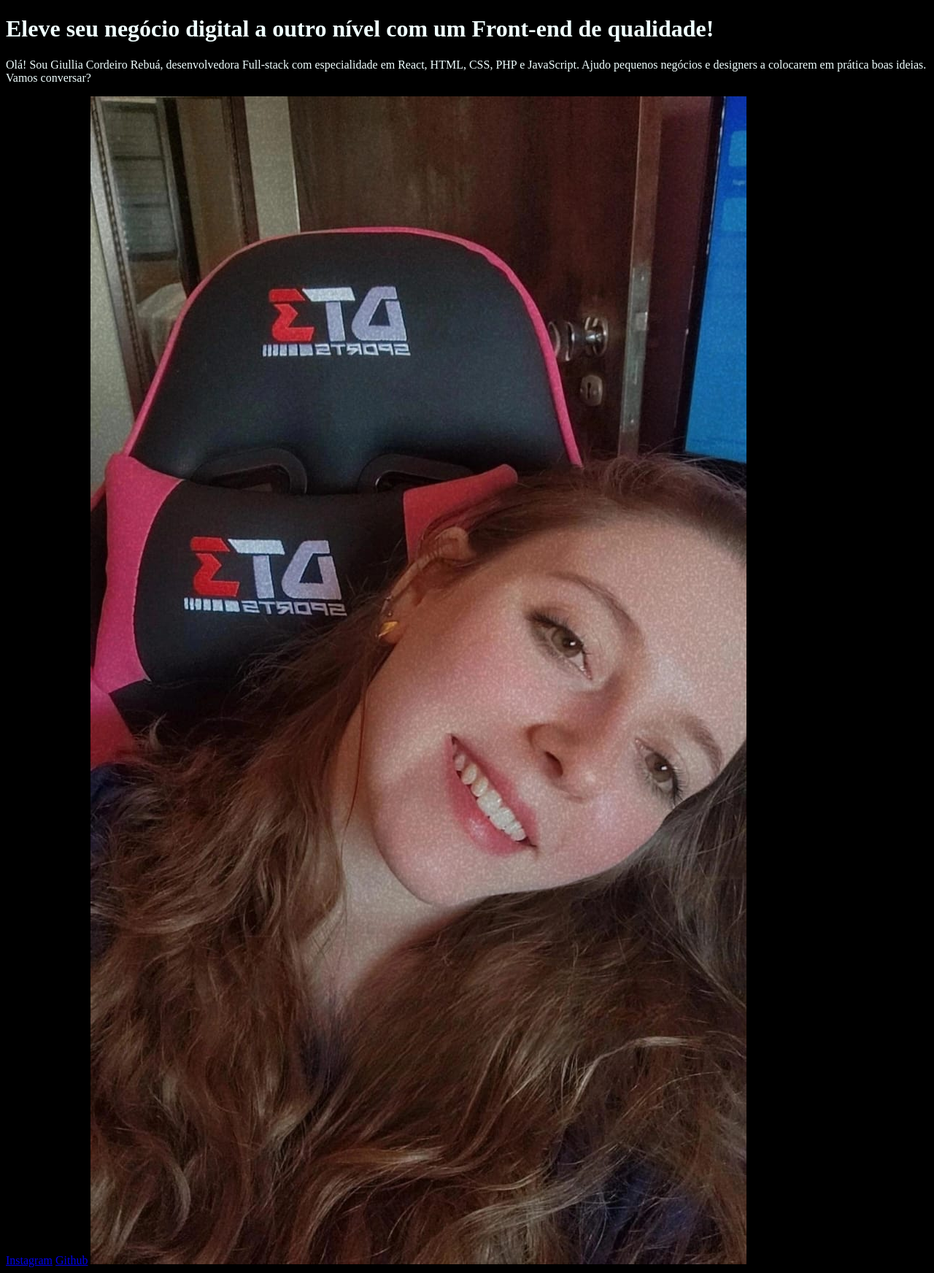
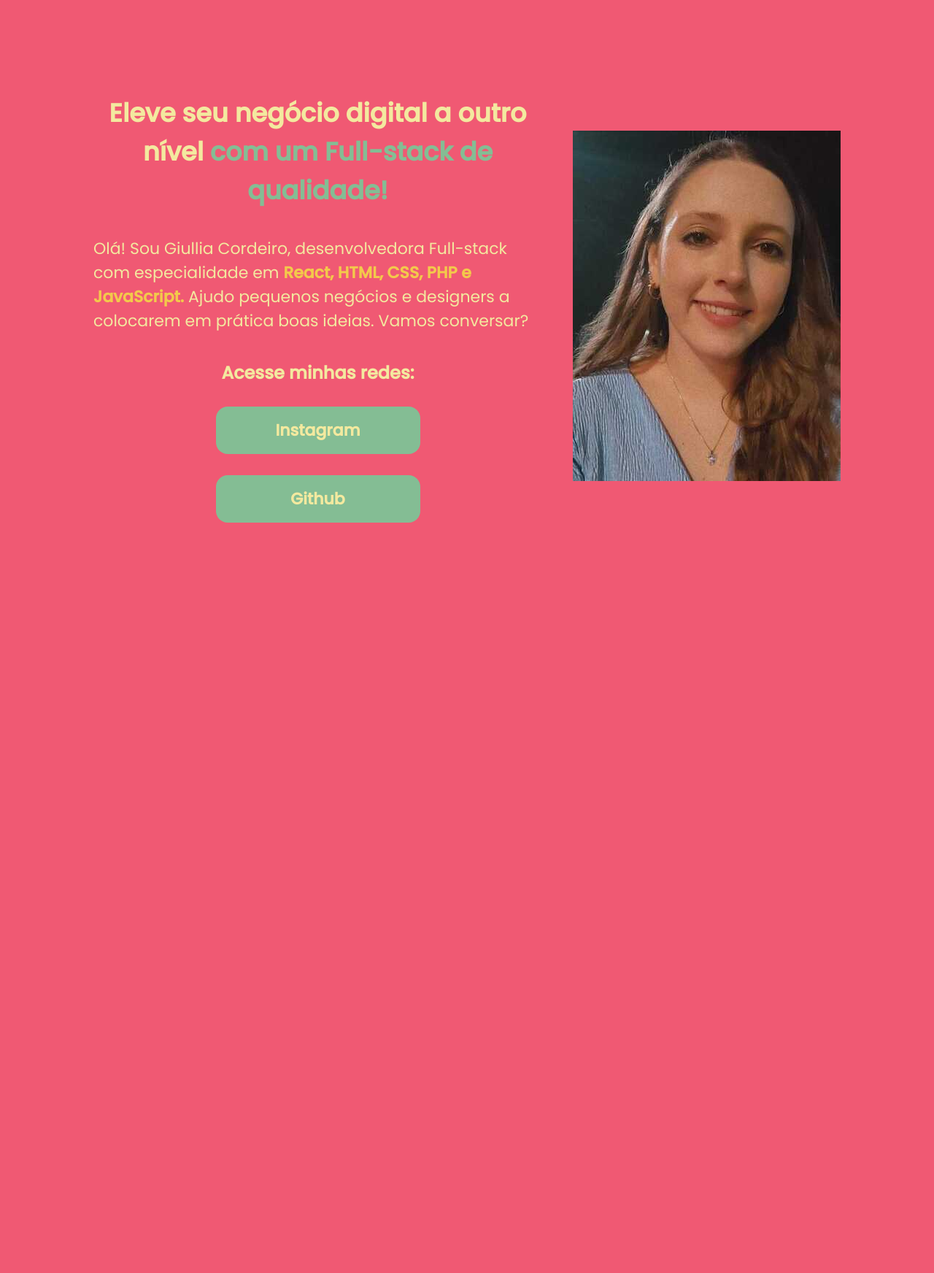
Before and after one commit to giuiacr/Alurahtmlcss, a PHP site: page / in a window 1280 px wide. Shown: the whole page at 73% size. After the commit the page ends 716 px from the top, so only its background shows below. Run offline with PHP 8.4, Linux system fonts and the light colour scheme.

Commit message:
Add files via upload

```diff
--- a/index.html
+++ b/index.html
@@ -6,15 +6,26 @@
     <meta name="viewport" content="width=device-width, initial-scale=1.0">
     <title>Portfolio</title>
     <link rel="stylesheet" href="style.css">
+    <link rel="preconnect" href="https://fonts.googleapis.com">
+    <link rel="preconnect" href="https://fonts.googleapis.com">
+    <link rel="preconnect" href="https://fonts.gstatic.com" crossorigin>
+    <link href="https://fonts.googleapis.com/css2?family=Poppins:ital,wght@0,100;0,200;0,300;0,400;0,500;1,100;1,200;1,300;1,400;1,500&display=swap" rel="stylesheet">
 </head>
 <body>
     <header></header>
-    <main>
-        <h1>Eleve seu negócio digital a outro nível <strong>com um Front-end de qualidade!</strong></h1>
-        <p>Olá! Sou Giullia Cordeiro Rebuá, desenvolvedora Full-stack com especialidade em React, HTML, CSS, PHP e JavaScript. Ajudo pequenos negócios e designers a colocarem em prática boas ideias. Vamos conversar?</p>
-        <a href="https://instagram.com/giuiacr">Instagram</a>
-        <a href="https://github.com/giuiacr">Github</a>
-        <img src="profile.jpeg" alt="foto da desenvolvedora">
+    <main class="apresentacao">
+        <section class="apresentacao_conteudo">
+            <h1 class="apresentacao_titulo">Eleve seu negócio digital a outro nível <strong class="strong-titulo">com um Full-stack de qualidade!</strong></h1>
+            <p class="apresentacao_paragrafo">Olá! Sou Giullia Cordeiro, desenvolvedora Full-stack com especialidade em <strong class="strong-texto">React, HTML, CSS, PHP e JavaScript.</strong> Ajudo pequenos negócios e designers a colocarem em prática boas ideias. Vamos conversar?</p>
+            <div class="botoes">
+                <h2 class="apresentacao_subtitulo">Acesse minhas redes:</h2>
+                <a class="botoes_design" href="https://instagram.com/giuiacr">Instagram</a>
+                <a class="botoes_design" href="https://github.com/giuiacr">Github</a>
+            </div>
+        </section>
+        <section>
+            <img src="profile.jpeg" alt="foto da desenvolvedora">
+        </section>
     </main>
     <footer></footer>
 </body>
--- a/style.css
+++ b/style.css
@@ -1,4 +1,69 @@
+@import url('https://fonts.googleapis.com/css2?family=Poppins:ital,wght@0,100;0,200;0,300;0,400;0,500;1,100;1,200;1,300;1,400;1,500&display=swap');
+
+ *{
+    font-family: 'Poppins', sans-serif;
+    margin: 0;
+    padding: 0;
+ }
+
 body {
-background-color: black;
-color: azure;
+    height: 100vh;
+    box-sizing: border-box;
+    background-color: #F05973;
+    color: #F3E99F;
 }
+
+.strong-titulo{
+    color: #84bd94;
+}
+
+.strong-texto{
+    color: #f3c94b;
+}
+
+.apresentacao{
+    margin: 10%;
+    display: flex;
+    align-items: center;
+    justify-content: space-between;
+}
+
+.apresentacao_conteudo{
+    width: 615px;
+    display: flex;
+    flex-direction: column;
+    gap: 37px;
+}
+
+.apresentacao_titulo{
+font-size: 35px;
+text-align: center;
+}
+
+.apresentacao_paragrafo{
+    font-size: 22px;
+}
+
+.botoes{
+    display: flex;
+    flex-direction: column;
+    justify-content: space-between;
+    align-items: center;
+    gap: 29px;;
+}
+
+.botoes_design{
+    background-color: #84bd94;
+    text-decoration: none;
+    width: 280px;
+    color: #F3E99F;
+    font-weight: bold;
+    text-align: center;
+    border-radius: 16px;
+    font-size: 22px;
+    padding: 16px 0px;
+}
+
+.apresentacao_subtitulo{
+
+}
```
Also changed, not shown: profile.jpeg.
